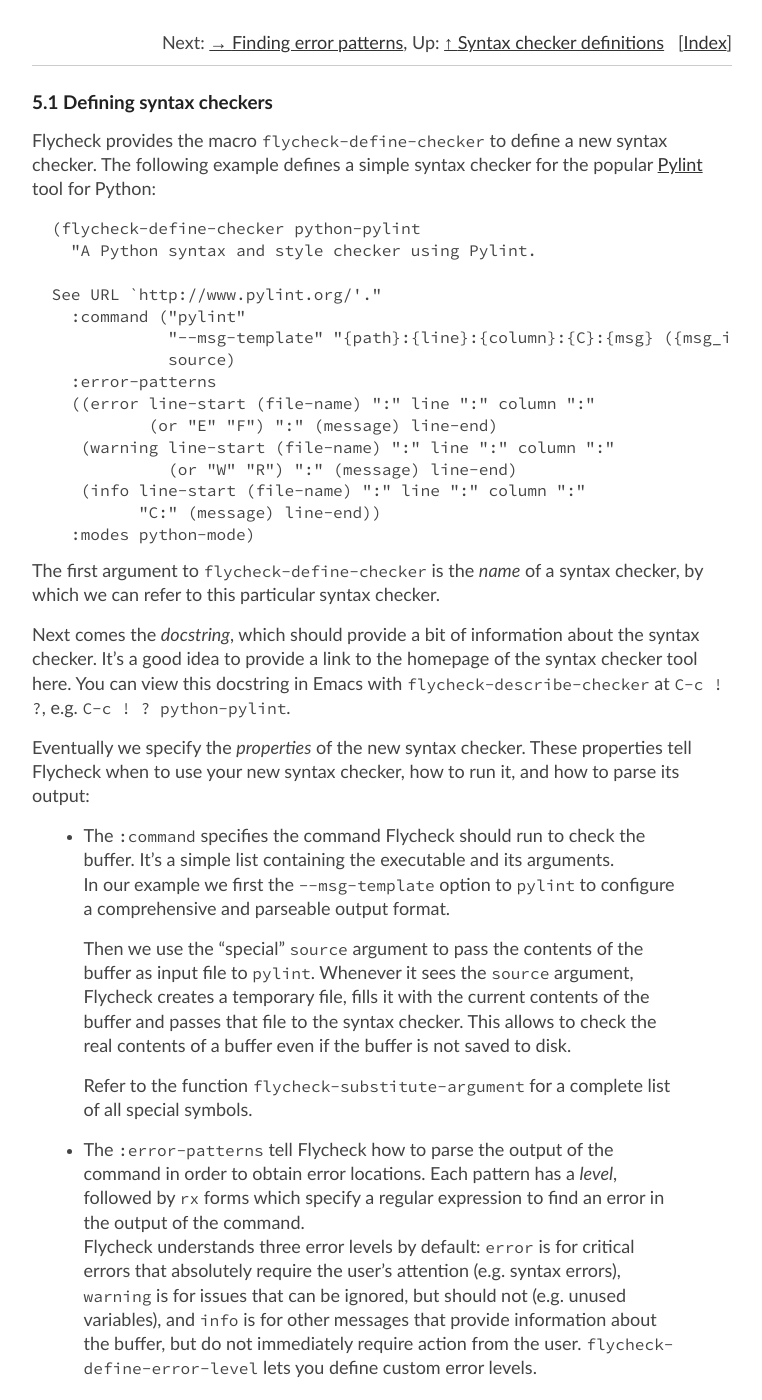
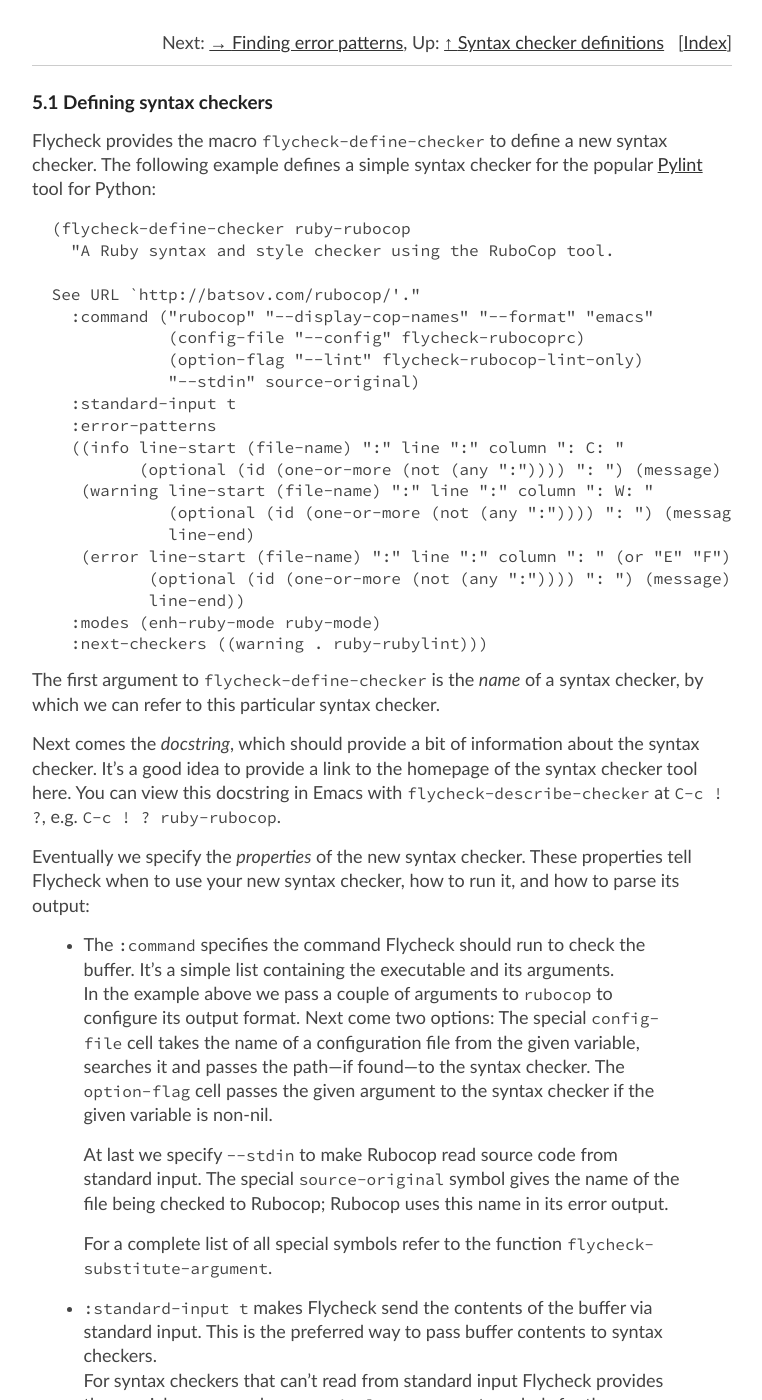
Before and after one commit to cmarqu/flycheck.github.io, a Jekyll site: the page manual/latest/Defining-syntax-checkers.html, which Jekyll copies as it is, in a window 1280 px wide and 1400 px high. Shown: the whole window, without its empty margins (258-1020 px from the left). Built offline with Jekyll 4.4.1, drawn with Linux system fonts in a browser that asks for light colours; some of the changed text lies outside the part shown.

Commit message:
Update manual from flycheck/flycheck@62d1025

```diff
--- a/manual/latest/Defining-syntax-checkers.html
+++ b/manual/latest/Defining-syntax-checkers.html
@@ -64,21 +64,26 @@ checker for the popular <a href="http://www.pylint.org/">Pylint</a> tool for
 Python:
 </p>
 <div class="lisp">
-<pre class="lisp">(flycheck-define-checker python-pylint
-  &quot;A Python syntax and style checker using Pylint.
+<pre class="lisp">(flycheck-define-checker ruby-rubocop
+  &quot;A Ruby syntax and style checker using the RuboCop tool.
 
-See URL `http://www.pylint.org/'.&quot;
-  :command (&quot;pylint&quot;
-            &quot;--msg-template&quot; &quot;{path}:{line}:{column}:{C}:{msg} ({msg_id})&quot;
-            source)
+See URL `http://batsov.com/rubocop/'.&quot;
+  :command (&quot;rubocop&quot; &quot;--display-cop-names&quot; &quot;--format&quot; &quot;emacs&quot;
+            (config-file &quot;--config&quot; flycheck-rubocoprc)
+            (option-flag &quot;--lint&quot; flycheck-rubocop-lint-only)
+            &quot;--stdin&quot; source-original)
+  :standard-input t
   :error-patterns
-  ((error line-start (file-name) &quot;:&quot; line &quot;:&quot; column &quot;:&quot;
-          (or &quot;E&quot; &quot;F&quot;) &quot;:&quot; (message) line-end)
-   (warning line-start (file-name) &quot;:&quot; line &quot;:&quot; column &quot;:&quot;
-            (or &quot;W&quot; &quot;R&quot;) &quot;:&quot; (message) line-end)
-   (info line-start (file-name) &quot;:&quot; line &quot;:&quot; column &quot;:&quot;
-         &quot;C:&quot; (message) line-end))
-  :modes python-mode)
+  ((info line-start (file-name) &quot;:&quot; line &quot;:&quot; column &quot;: C: &quot;
+         (optional (id (one-or-more (not (any &quot;:&quot;)))) &quot;: &quot;) (message) line-end)
+   (warning line-start (file-name) &quot;:&quot; line &quot;:&quot; column &quot;: W: &quot;
+            (optional (id (one-or-more (not (any &quot;:&quot;)))) &quot;: &quot;) (message)
+            line-end)
+   (error line-start (file-name) &quot;:&quot; line &quot;:&quot; column &quot;: &quot; (or &quot;E&quot; &quot;F&quot;) &quot;: &quot;
+          (optional (id (one-or-more (not (any &quot;:&quot;)))) &quot;: &quot;) (message)
+          line-end))
+  :modes (enh-ruby-mode ruby-mode)
+  :next-checkers ((warning . ruby-rubylint)))
 </pre></div>
 
 <p>The first argument to <code>flycheck-define-checker</code> is the <em>name</em>
@@ -89,7 +94,7 @@ checker.
 information about the syntax checker.  It&rsquo;s a good idea to provide a
 link to the homepage of the syntax checker tool here.  You can view this
 docstring in Emacs with <code>flycheck-describe-checker</code> at
-<kbd>C-c ! ?</kbd>, e.g. <kbd>C-c ! ? python-pylint</kbd>.
+<kbd>C-c ! ?</kbd>, e.g. <kbd>C-c ! ? ruby-rubocop</kbd>.
 </p>
 <p>Eventually we specify the <em>properties</em> of the new syntax checker.
 These properties tell Flycheck when to use your new syntax checker, how
@@ -100,19 +105,31 @@ to run it, and how to parse its output:
 the buffer.  It&rsquo;s a simple list containing the executable and its
 arguments.
 
-<p>In our example we first the <samp>--msg-template</samp> option to
-<code>pylint</code> to configure a comprehensive and parseable output
-format.
+<p>In the example above we pass a couple of arguments to <code>rubocop</code>
+to configure its output format.  Next come two options:  The special
+<code>config-file</code> cell takes the name of a configuration file from the
+given variable, searches it and passes the path—if found—to the syntax
+checker.  The <code>option-flag</code> cell passes the given argument to the
+syntax checker if the given variable is non-nil.
 </p>
-<p>Then we use the “special” <code>source</code> argument to pass the contents of
-the buffer as input file to <code>pylint</code>.  Whenever it sees the
-<code>source</code> argument, Flycheck creates a temporary file, fills it with
-the current contents of the buffer and passes that file to the syntax
-checker.  This allows to check the real contents of a buffer even if the
-buffer is not saved to disk.
+<p>At last we specify <code>--stdin</code> to make Rubocop read source code
+from standard input.  The special <code>source-original</code> symbol gives
+the name of the file being checked to Rubocop; Rubocop uses this name in
+its error output.
 </p>
-<p>Refer to the function <code>flycheck-substitute-argument</code> for a complete
-list of all special symbols.
+<p>For a complete list of all special symbols refer to the function
+<code>flycheck-substitute-argument</code>.
+</p>
+</li><li> <code>:standard-input t</code> makes Flycheck send the contents of the buffer
+via standard input.  This is the preferred way to pass buffer contents
+to syntax checkers.
+
+<p>For syntax checkers that can&rsquo;t read from standard input Flycheck
+provides the special <code>source</code> and <code>source-inplace</code> argument
+symbols for the <code>:command</code> property.  These argument symbols create
+temporary files in the system temp directory or beneath the original
+file respectively and give pass them to the syntax checker upon
+invocation.
 </p>
 </li><li> The <code>:error-patterns</code> tell Flycheck how to parse the output of the
 command in order to obtain error locations.  Each pattern has a
```
Also changed, not shown: _includes/changes.md (+2 -0 lines), _includes/credits.md (+1 -0 lines).
